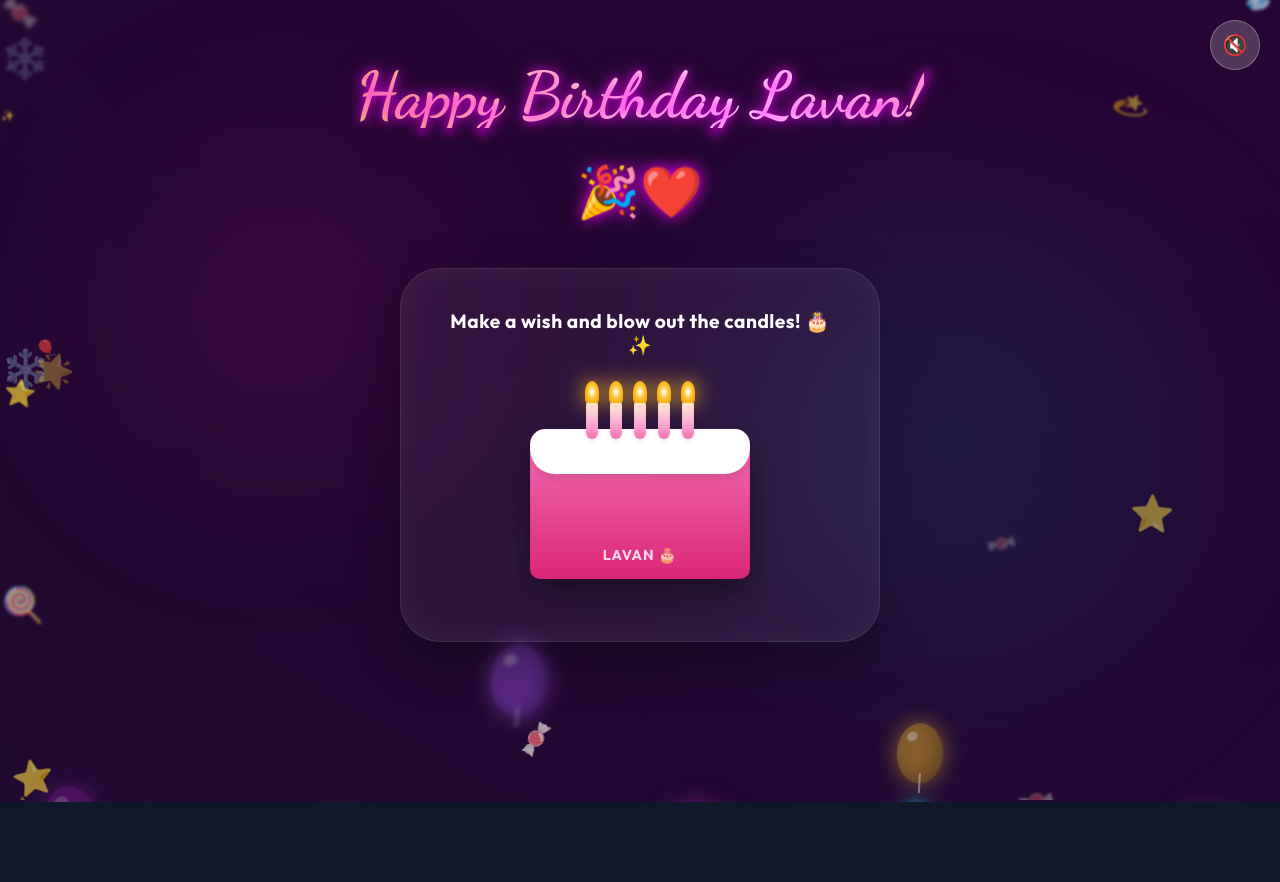
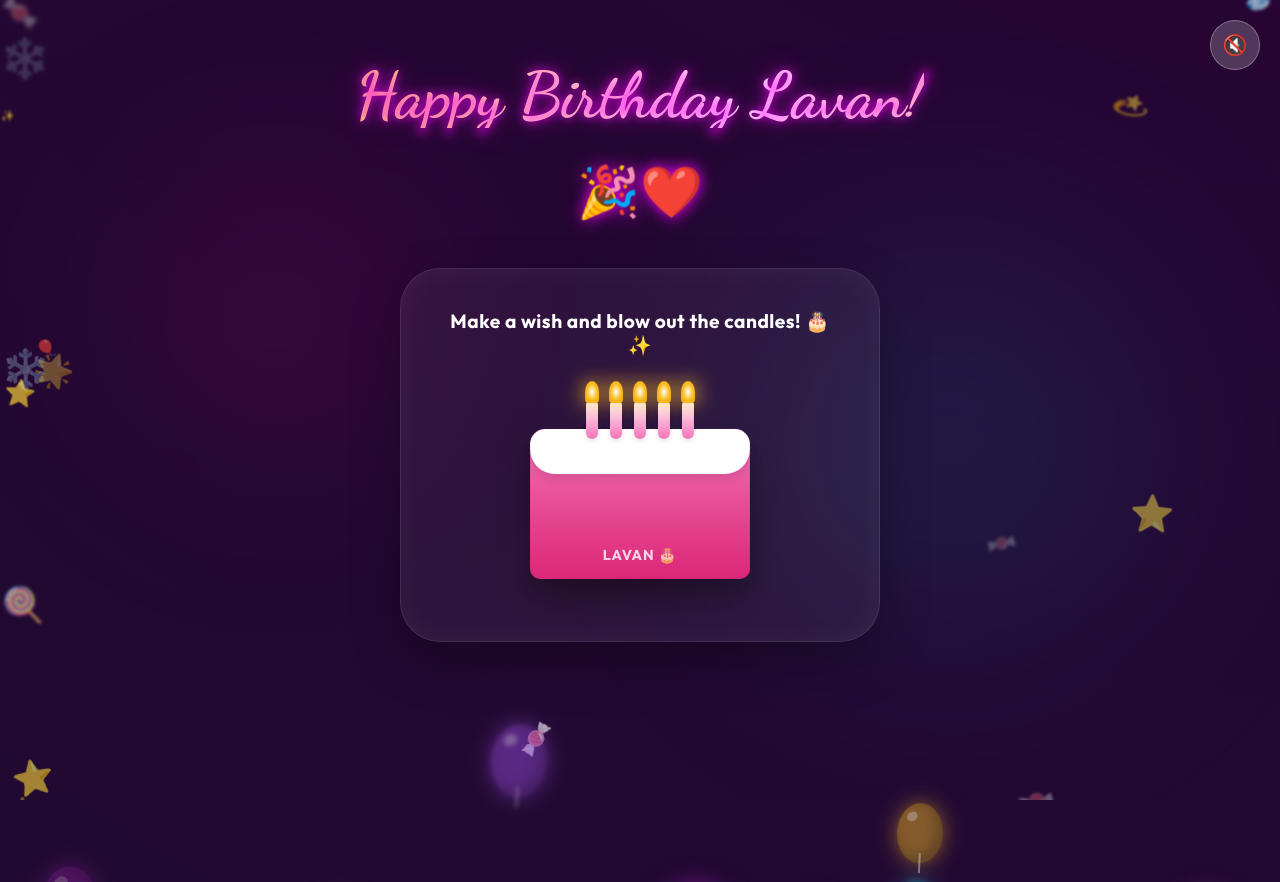
Before and after one commit to jdino16/birthday-wish, a React (Vite) app: page / in a window 1280 px wide. Before the commit the page ends 802 px from the top, so only its background shows below. Built offline with nearby package versions, Linux system fonts and the light colour scheme.

Commit message:
Fix: Aggressive Global Scroll Unlock for Mobile (html, body, root, page-container)

```diff
--- a/src/GlobalStyles.css
+++ b/src/GlobalStyles.css
@@ -51,7 +51,8 @@ body {
 
 #root {
   width: 100%;
-  min-height: 100dvh;
+  min-height: 100vh;
+  height: auto !important;
   position: relative;
   display: flex;
   flex-direction: column;
@@ -61,13 +62,14 @@ body {
   background-size: 400% 400%;
   animation: background-shift 15s ease infinite;
   background-attachment: fixed;
-  overflow-x: hidden;
+  overflow: visible !important;
 }
 
 .page-container {
   width: 100%;
-  min-height: 100dvh;
-  padding: 4rem 1.2rem 10rem 1.2rem;
+  min-height: 100vh;
+  height: auto !important;
+  padding: 4rem 1.2rem 15rem 1.2rem;
   display: flex;
   flex-direction: column;
   justify-content: flex-start;
@@ -75,7 +77,7 @@ body {
   text-align: center;
   z-index: 10;
   position: relative;
-  -webkit-overflow-scrolling: touch;
+  overflow: visible !important;
 }
 
 .fade-in {
```
